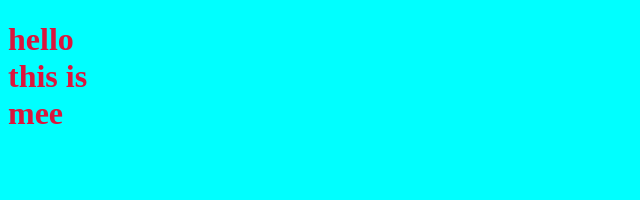
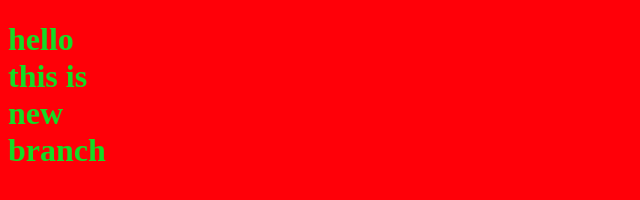
Before and after one commit to Sara-source01/curso-Git, a plain HTML site: page index.html in a window 1280 px wide. Shown: the whole page, without its empty margins (0-640 px from the left). Drawn offline with Linux system fonts and the light colour scheme.

Commit message:
changing style for the title h1

```diff
--- a/index.html
+++ b/index.html
@@ -7,7 +7,7 @@
     <link rel="stylesheet" href="style.css">
 </head>
 <body>
- <h1>hello this is mee</h1>
+ <h1>hello this is new branch</h1>
 <scrrip src="app.js"></scrript>
 
 
--- a/style.css
+++ b/style.css
@@ -1,8 +1,8 @@
 h1{
-    color: crimson;
+    color: rgb(20, 220, 37);
     width: 100px
 }
 
 body{
-    background-color: aqua;
+    background-color: rgb(255, 0, 8);
 }
```
